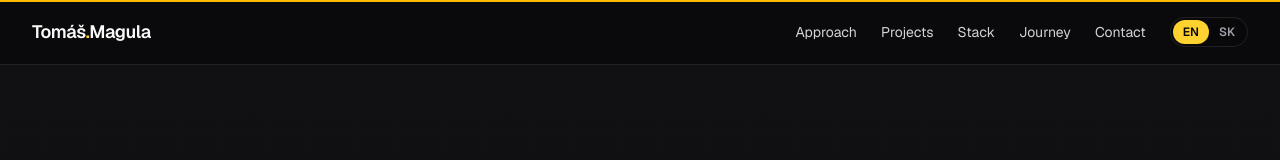
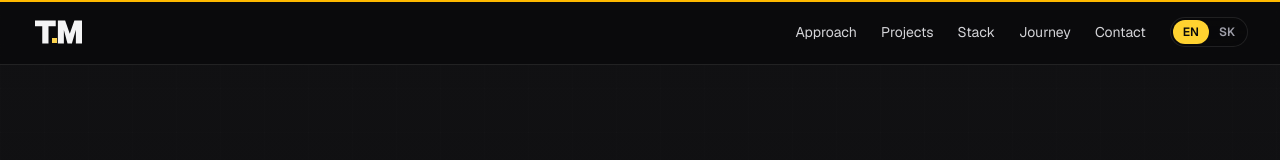
Before and after one commit to tomag-9/main-page, a Next.js app: page / in a window 1280 px wide. Shown: the top 160 px of the page. Built offline with nearby package versions, Linux system fonts and the light colour scheme.

Commit message:
feat: add tm-mark logo and update metadata for improved branding and SEO

```diff
--- a/src/app/layout.tsx
+++ b/src/app/layout.tsx
@@ -18,8 +18,18 @@ const personJsonLd = {
   "@type": "Person",
   name: "Tomáš Magula",
   jobTitle: "Fullstack Developer",
+  description:
+    "Fullstack developer who designs and builds custom web applications, business software, integrations, and automation.",
   url: "https://tomag.xyz",
+  image: "https://tomag.xyz/brand/tm-mark.png",
   email: "mailto:magula@tomag.xyz",
+  knowsAbout: [
+    "Fullstack development",
+    "Custom web applications",
+    "Business software",
+    "Software integrations",
+    "DevOps automation",
+  ],
   sameAs: [
     "https://www.linkedin.com/in/tom%C3%A1%C5%A1-magula-88035120b/",
     "https://github.com/magi-9",
@@ -28,23 +38,60 @@ const personJsonLd = {
 
 export const metadata: Metadata = {
   metadataBase: new URL("https://tomag.xyz"),
-  title: "Tomáš Magula | Fullstack Developer",
-  description: "Tomáš Magula builds custom software for businesses of any size, from first idea to daily operation.",
+  applicationName: "Tomáš Magula Portfolio",
+  title: "Tomáš Magula | Fullstack Developer & Custom Software",
+  description:
+    "Fullstack developer building custom web applications, business software, integrations, and automation from first idea to reliable operation.",
+  keywords: [
+    "Tomáš Magula",
+    "fullstack developer",
+    "custom software development",
+    "web application development",
+    "business software",
+    "Bratislava developer",
+  ],
+  authors: [{ name: "Tomáš Magula", url: "https://tomag.xyz" }],
+  creator: "Tomáš Magula",
+  publisher: "Tomáš Magula",
+  category: "technology",
   manifest: "/site.webmanifest",
+  robots: {
+    index: true,
+    follow: true,
+    googleBot: {
+      index: true,
+      follow: true,
+      "max-image-preview": "large",
+      "max-snippet": -1,
+      "max-video-preview": -1,
+    },
+  },
   alternates: {
     canonical: "/",
   },
   openGraph: {
     type: "website",
     url: "https://tomag.xyz",
-    title: "Tomáš Magula | Fullstack Developer",
-    description: "Tomáš Magula builds custom software for businesses of any size, from first idea to daily operation.",
+    title: "Tomáš Magula | Fullstack Developer & Custom Software",
+    description:
+      "Custom web applications, business software, integrations, and automation built from idea to reliable operation.",
     siteName: "Tomáš Magula Portfolio",
+    locale: "en_US",
+    images: [
+      {
+        url: "/brand/tm-mark.png",
+        width: 1024,
+        height: 585,
+        alt: "T.M logo for Tomáš Magula, fullstack developer",
+      },
+    ],
   },
   twitter: {
     card: "summary_large_image",
-    title: "Tomáš Magula | Fullstack Developer",
-    description: "Tomáš Magula builds custom software for businesses of any size, from first idea to daily operation.",
+    title: "Tomáš Magula | Fullstack Developer & Custom Software",
+    description:
+      "Custom web applications, business software, integrations, and automation built from idea to reliable operation.",
+    images: ["/brand/tm-mark.png"],
   },
   icons: {
     icon: [{ url: "/favicon.ico", sizes: "any" }],
--- a/src/components/BrandBar.tsx
+++ b/src/components/BrandBar.tsx
@@ -1,6 +1,7 @@
 "use client";
 
 import { motion, AnimatePresence, useMotionValueEvent, useScroll, useSpring } from "framer-motion";
+import Image from "next/image";
 import Link from "next/link";
 import { useCallback, useEffect, useRef, useState } from "react";
 import { List, X } from "@phosphor-icons/react";
@@ -98,8 +99,19 @@ export default function BrandBar() {
       />
 
       <div className="mx-auto flex h-16 w-full max-w-7xl items-center justify-between gap-6 px-4 sm:px-6 lg:px-8">
-        <Link href="#" className="text-base font-semibold tracking-tight text-zinc-50 sm:text-lg">
-          Tomáš<span className="text-amber-300">.</span>Magula
+        <Link
+          href="#"
+          aria-label="Tomáš Magula, home"
+          className="rounded-sm transition-opacity hover:opacity-80 focus-visible:outline-2 focus-visible:outline-offset-4 focus-visible:outline-amber-300"
+        >
+          <Image
+            src="/brand/tm-mark.svg"
+            alt="Tomáš Magula"
+            width={112}
+            height={64}
+            priority
+            className="h-8 w-auto"
+          />
         </Link>
 
         <div className="hidden items-center gap-5 text-sm text-zinc-300 md:flex lg:gap-6">
--- a/src/lib/i18n.tsx
+++ b/src/lib/i18n.tsx
@@ -249,13 +249,13 @@ export function LocaleProvider({ children }: { children: React.ReactNode }) {
 
     try {
       const storedLocale = localStorage.getItem("locale");
-      const browserLanguage = navigator.language || navigator.languages?.[0] || "";
+      const browserLocale = [...(navigator.languages ?? []), navigator.language]
+        .map((language) => language.toLowerCase().split("-")[0])
+        .find((language): language is Locale => language === "en" || language === "sk");
       const nextLocale: Locale =
         storedLocale === "en" || storedLocale === "sk"
           ? storedLocale
-          : browserLanguage.toLowerCase().startsWith("sk")
-            ? "sk"
-            : "en";
+          : browserLocale ?? "en";
 
       queueMicrotask(() => {
         if (active) {
```
Also changed, not shown: public/brand/tm-mark.png (added), public/brand/tm-mark.svg (added).
